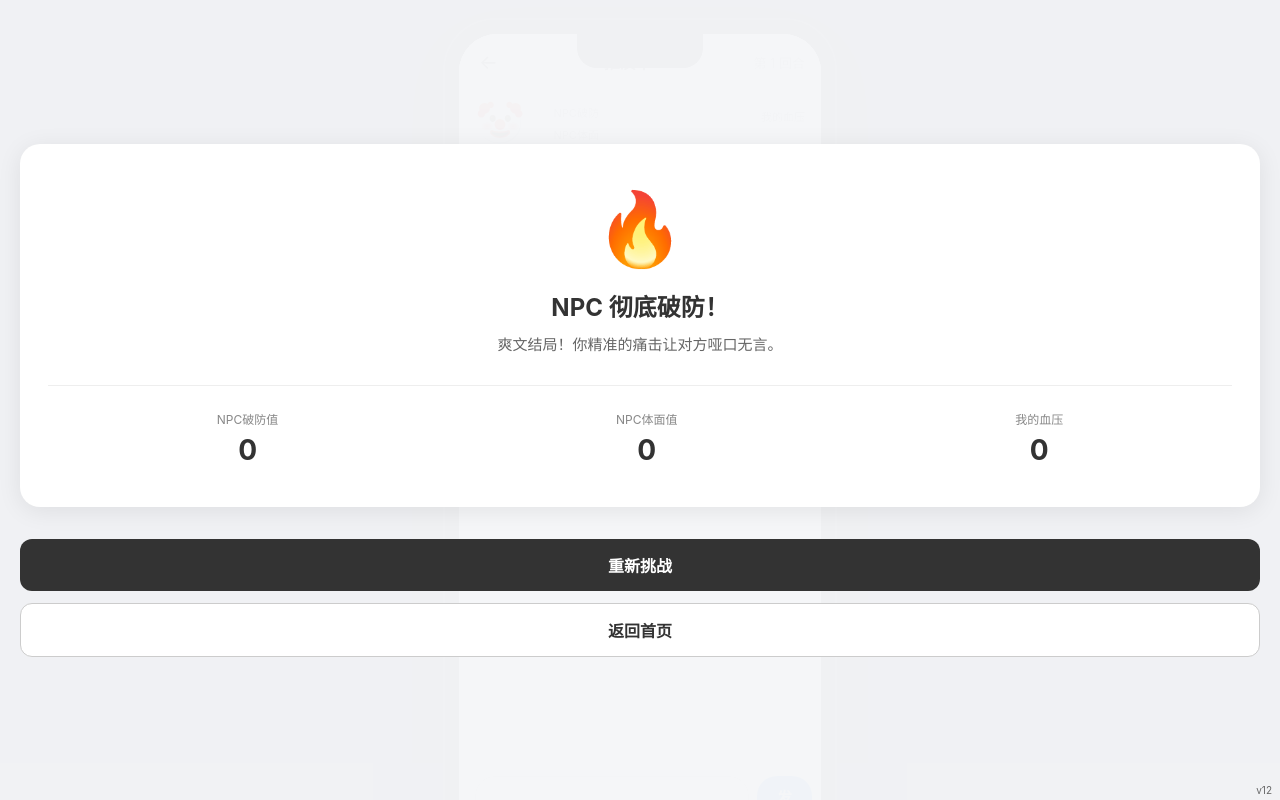
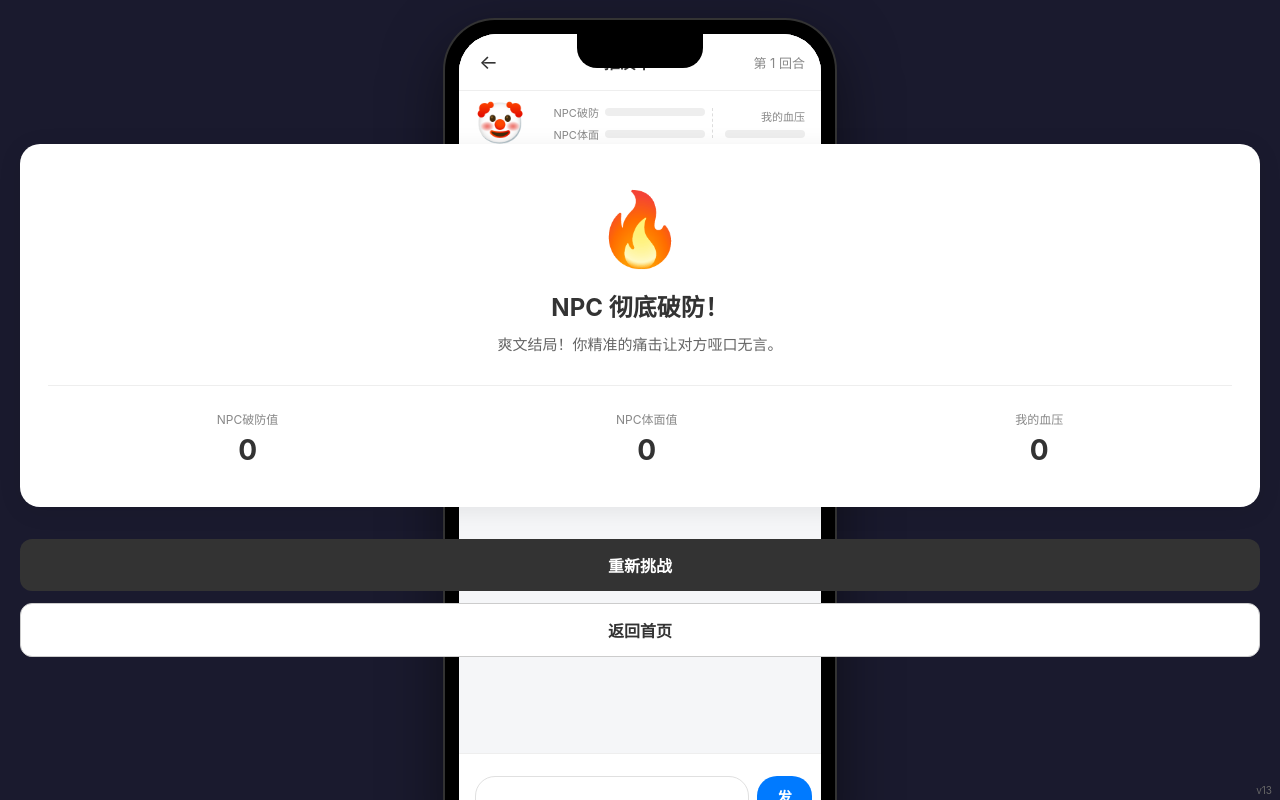
Before and after one commit to SylviaSong0-0/workplace-simulator-web, a website: page index.html in a window 1280 px wide. Drawn offline with Linux system fonts and the light colour scheme.

Commit message:
v13 - 结果页放回手机屏幕内，避免fixed定位撑爆body

```diff
--- a/index.html
+++ b/index.html
@@ -380,19 +380,14 @@
       cursor: not-allowed;
     }
 
-    /* ========== 结果页：模态层 ========== */
+    /* ========== 结果页：在手机屏幕内覆盖 ========== */
     #result-page {
-      position: fixed;
-      top: 0; left: 0;
-      width: 100%;
-      height: 100%;
       display: flex;
       flex-direction: column;
       align-items: center;
       justify-content: center;
       padding: 40px 20px;
-      z-index: 200;
-      background: rgba(245, 246, 248, 0.98);
+      flex: 1;
     }
     .result-card {
       background: #fff;
@@ -489,11 +484,11 @@
   </style>
 </head>
 <body>
-<!-- v12 - 结果页改为模态层 -->
+<!-- v13 - 结果页放回手机屏幕内 -->
 
 <div class="phone-frame">
   <div class="phone-screen">
-<div style="position:fixed;bottom:4px;right:8px;font-size:10px;color:#666;z-index:9999;">v12</div>
+<div style="position:fixed;bottom:4px;right:8px;font-size:10px;color:#666;z-index:9999;">v13</div>
 
 <!-- ===== 首页 ===== -->
 <div id="home-page" class="page active">
@@ -574,7 +569,7 @@
   </div>
 </div>
 
-<!-- ===== 结果页：模态层（覆盖整个手机屏幕） ===== -->
+<!-- ===== 结果页：在手机屏幕内覆盖 ===== -->
   <div id="result-page" class="page">
     <div class="result-card" id="result-card">
       <div class="result-icon" id="result-icon">🔥</div>
@@ -598,6 +593,9 @@
     <div class="result-actions">
       <button class="btn-primary" id="btn-replay">重新挑战</button>
       <button class="btn-secondary" id="btn-home">返回首页</button>
+    </div>
+  </div>
+
 </div>
 </div>
 
```
Lines whose indentation alone changed are shown as unchanged.
